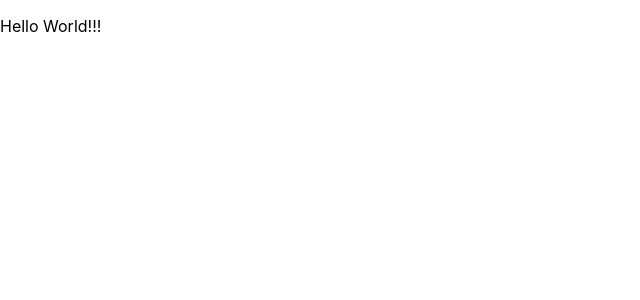
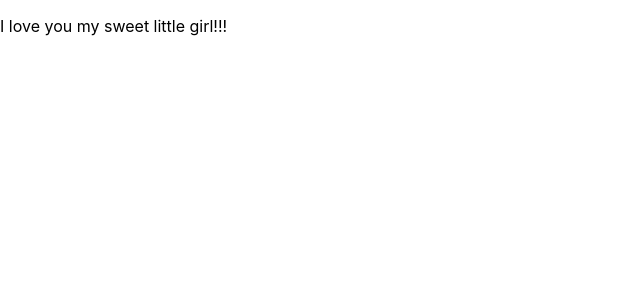
Before and after one commit to MariuszKra85/nextjs, a Next.js app: page / in a window 1280 px wide. Shown: the top 300 px of the page, without its empty margins (0-640 px from the left). Built offline with nearby package versions, Linux system fonts and the light colour scheme.

Commit message:
check one more time intergration

```diff
--- a/pages/index.js
+++ b/pages/index.js
@@ -5,7 +5,7 @@ import styles from '../styles/Home.module.css';
 export default function Home() {
   return (
     <div>
-      <p>Hello World!!!</p>
+      <p>I love you my sweet little girl!!!</p>
     </div>
   );
 }
```
